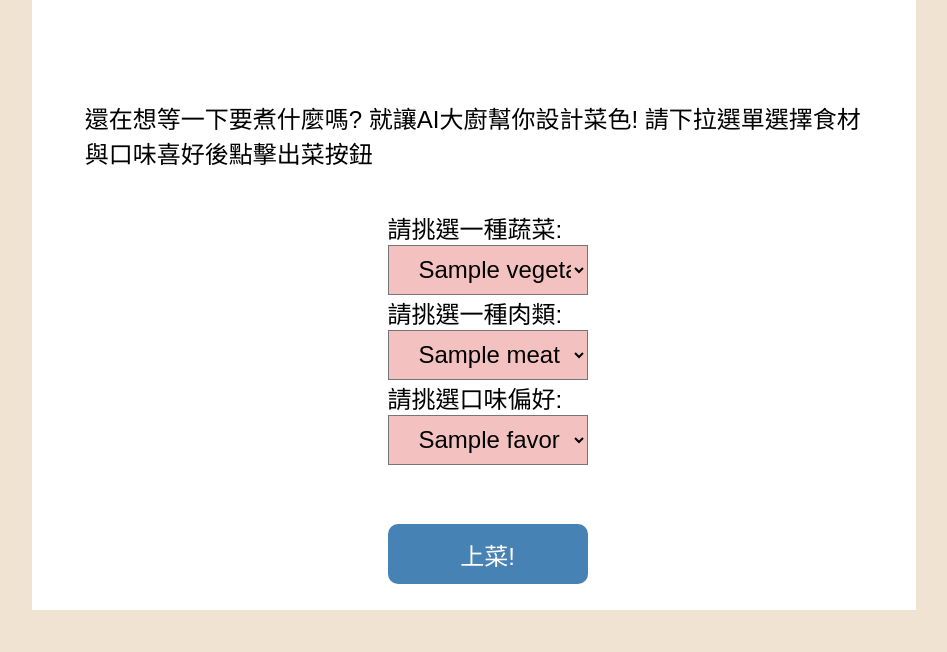
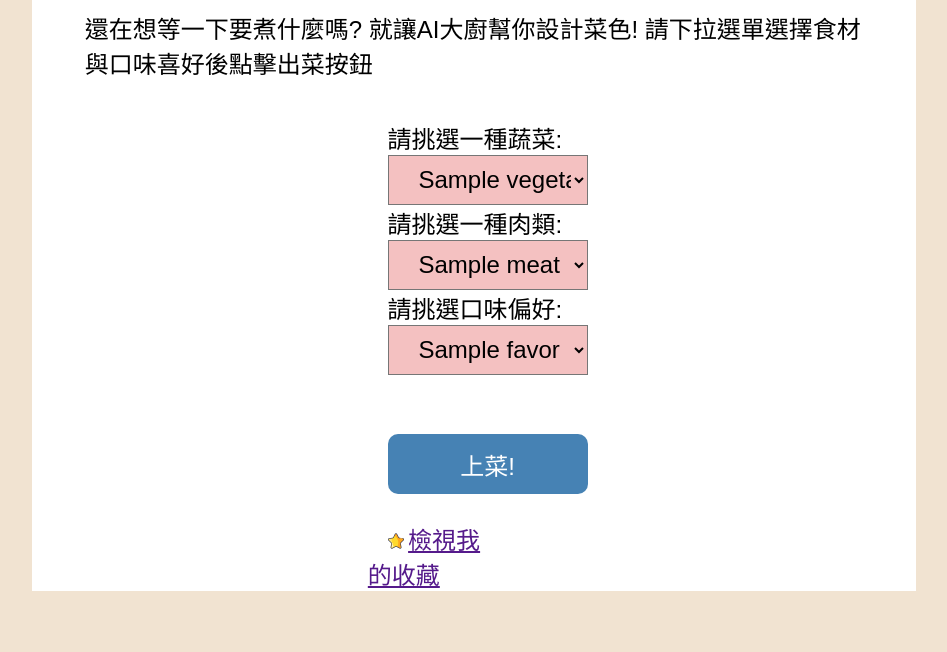
Before and after one commit to tyler5168/aichef_website, a Django app: template myblog/template/index.html in a window 1280 px wide. Shown: the part 148-800 px from the top of the page, without its empty margins (166-1113 px from the left). Run offline with Django 3.2, Linux system fonts and the light colour scheme; the template is opened without the code that fills it: most values are stand-ins (such as "Sample title", 1, 10 or a date in 2020).

Commit message:
add bookmark style and link

```diff
--- a/myblog/static/css/style.css
+++ b/myblog/static/css/style.css
@@ -31,6 +31,22 @@ body {
    margin-bottom: 3%;
    width: 8%;
 }
+
+.bookmark {
+    margin-left: 38%;
+    width: 15%;
+}
+
+.star {
+    width: 12%;
+    padding-top: 10%;
+    padding-left: 15%;
+}
+
+.bookmark-url{
+    font-size: 150%;
+}
+
 }
 
 @media (max-width: 768px) {
@@ -60,10 +76,26 @@ body {
    margin-bottom: 3%;
    width: 15%;
 }
+
+.bookmark {
+    margin-left: 18%;
+    width: 55%;
+}
+
+.star {
+    width: 10%;
+    padding-top: 10%;
+    padding-left: 15%;
+}
+
+.bookmark-url{
+    font-size: 150%;
+}
+
 }
 
 .content {
-    padding: 100px 10px 10px 10px;
+    padding: 10px 10px 10px 10px;
 }
 
 .content-intro {
--- a/myblog/template/index.html
+++ b/myblog/template/index.html
@@ -55,6 +55,7 @@
     <p class="set-subtitle" id="ptest">
         <q>讓AI開始走進你的廚房</q>
     </p>
+
 </header>
 
 <main class="main">
@@ -110,7 +111,10 @@
 </form>
 
 </div>
-
+    <div class="bookmark">
+        <img class="star" src="{% static 'img/star.png' %}" alt="我的最愛">
+        <a class="bookmark-url" href="">檢視我的收藏</a>
+    </div>
 </main>
 
 </body>
```
Also changed, not shown: myblog/static/img/star.png (added).
